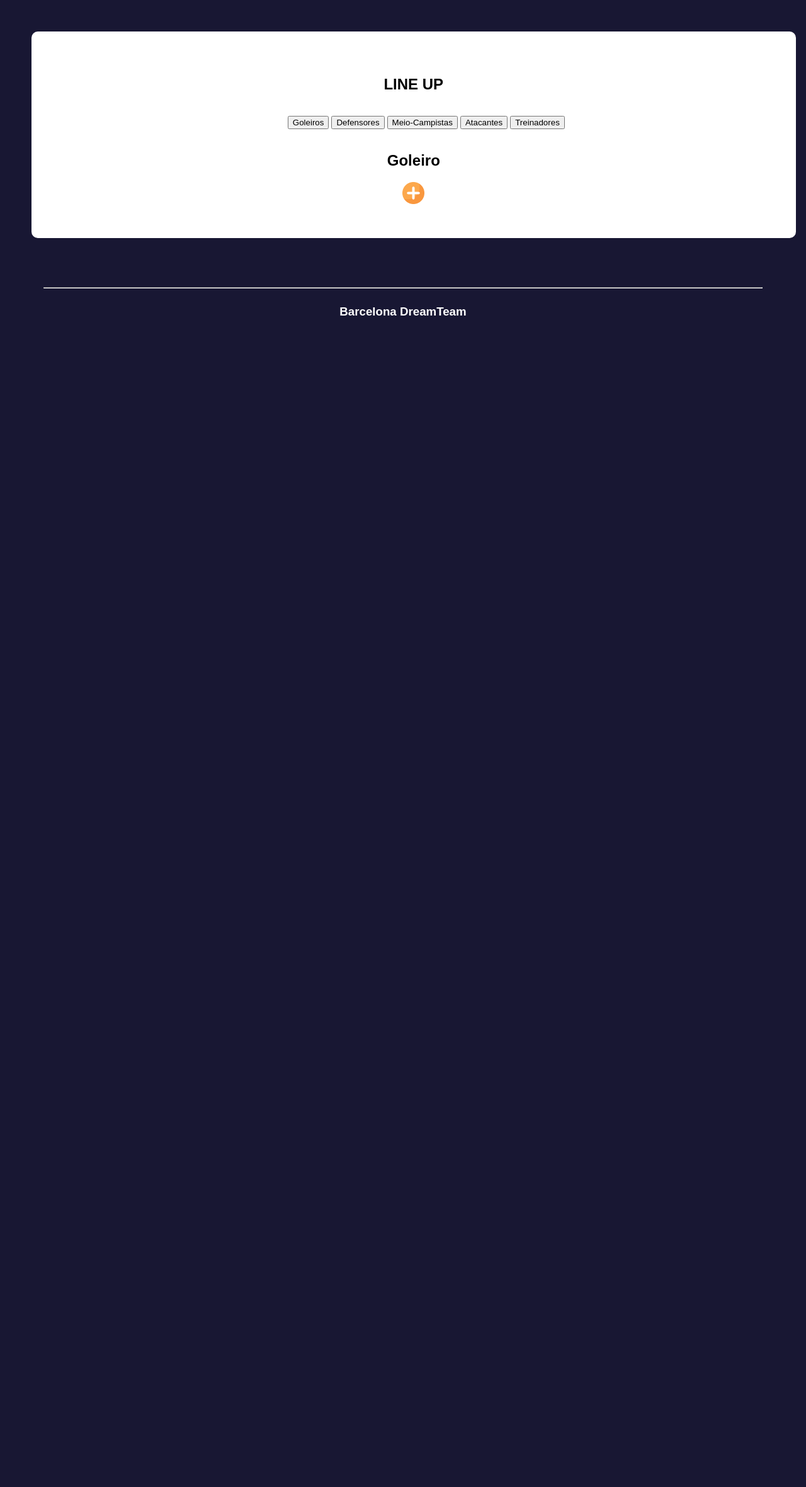
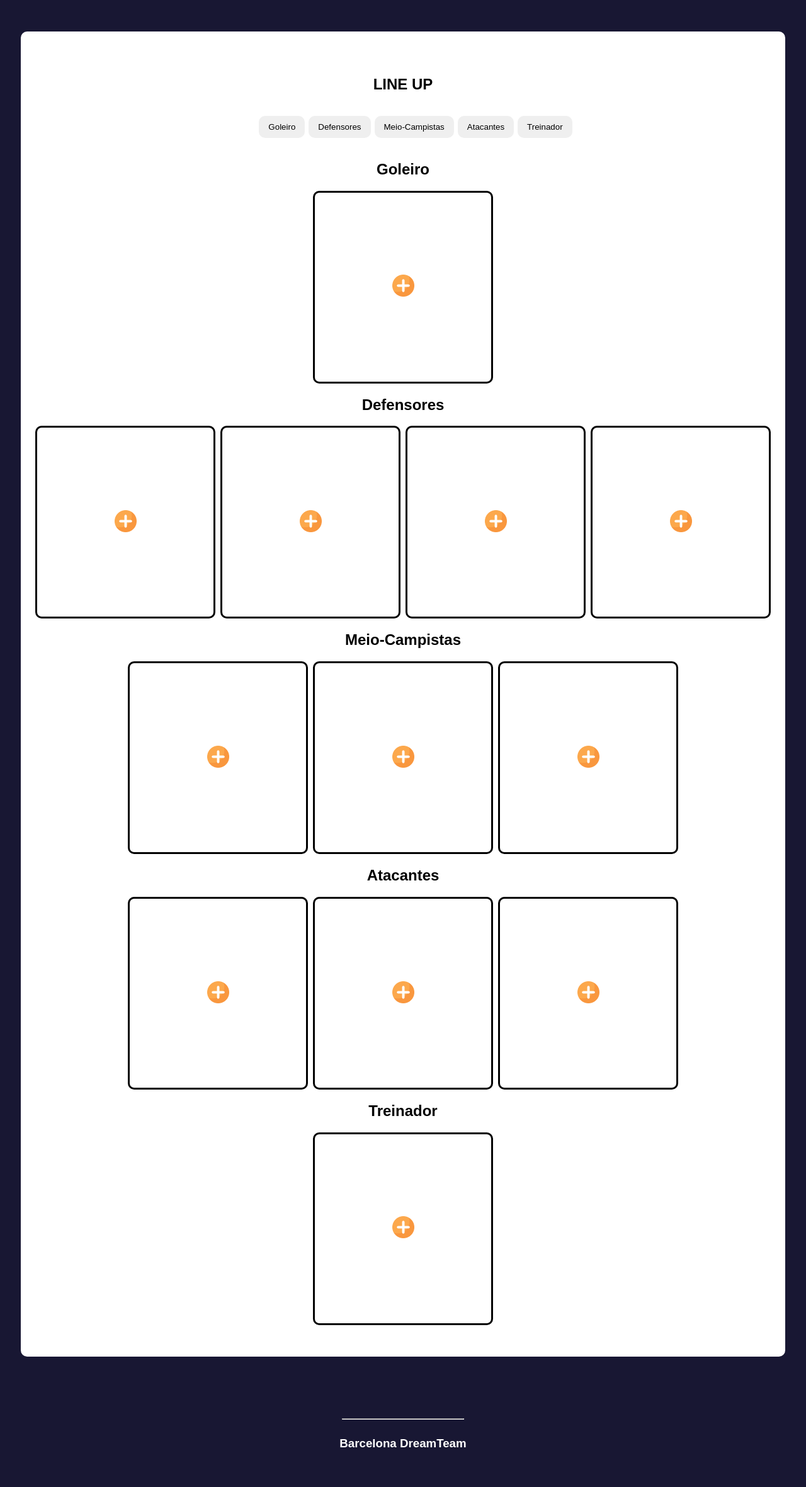
Before and after one commit to JotaJota334/barcelona, a PHP site: page /views/time.html in a window 1280 px wide. Shown: the part 100-2461 px from the top of the page at 63% size. Before the commit the page ends 601 px from the top, so only its background shows below. Run offline with PHP 8.4, Linux system fonts and the light colour scheme.

Commit message:
Tela do LineUp do time finalizada

```diff
--- a/assets/basestyle.css
+++ b/assets/basestyle.css
@@ -3,6 +3,10 @@ body {
     padding: 0;
     font-family: Arial, sans-serif;
     background-color: rgb(24, 23, 51);
+    display: flex;
+    align-items: center;
+    justify-content: center;
+    flex-direction: column;
 }
 
 .navbar {
@@ -11,6 +15,7 @@ body {
     align-items: center;
     background: linear-gradient(90deg, rgb(0, 24, 180) 40%, rgb(75, 12, 122) 48%, rgb(155, 0, 65) 56%, rgb(155, 0, 65) 60%);
     padding: 10px 0;
+    width: 100%;
 }
 
 .navbar img {
@@ -48,6 +53,13 @@ body {
 }
 
 
+.box-time .posicoes ul button{
+    border: none;
+    border-radius: 10px;
+    padding: 10px 15px;
+    margin: 0px 1px;
+}
+
 
 .box-time .posicoes ul{
     list-style: none;
@@ -56,6 +68,64 @@ body {
     align-items: center;
     gap: 4px;
 }
+
+.box-time .posicoes ul a{
+    text-decoration: none;
+    color: rgb(0, 0, 0);
+}
+
+.box-time .box-cards{
+    display: flex;
+    flex-direction: column;
+    align-items: center;
+    justify-content: center;
+}
+
+.box-time .box-cards .cards{
+    border: rgb(0, 0, 0) solid;
+    border-radius: 10px;
+    width: 280px;
+    height: 300px;
+    display: flex;
+    justify-content: center;
+    align-items: center;
+    flex-direction: column;
+}
+
+.box-time .box-cards .cards-goleiro{
+    display: flex;
+    justify-content: center;
+    align-items: center;
+
+}
+
+.box-time .box-cards .cards-defensores{
+    display: flex;
+    justify-content: center;
+    align-items: center;
+    gap: 8px;
+}
+
+.box-time .box-cards .cards-meio-campistas{
+    display: flex;
+    justify-content: center;
+    align-items: center;
+    gap: 8px;
+}
+
+.box-time .box-cards .cards-atacantes{
+    display: flex;
+    justify-content: center;
+    align-items: center;
+    gap: 8px;
+}
+
+.box-time .box-cards .cards-treinador{
+    display: flex;
+    justify-content: center;
+    align-items: center;
+}
+
 
 
 
--- a/views/time.html
+++ b/views/time.html
@@ -27,21 +27,117 @@
 
         <section class="posicoes">
             <ul>
-                <li><button>Goleiros</button></li>
-                <li><button>Defensores</button></li>
-                <li><button>Meio-Campistas</button></li>
-                <li><button>Atacantes</button></li>
-                <li><button>Treinadores</button></li>
+                <li><button><a href="#">Goleiro</a></button></li>
+                <li><button><a href="#">Defensores</a></button></li>
+                <li><button><a href="#">Meio-Campistas</a></button></li>
+                <li><button><a href="#">Atacantes</a></button></li>
+                <li><button><a href="#">Treinador</a></button></li>
             </ul>
         </section>
 
-        <h2>Goleiro</h2>
+
 
         <section class="box-cards">
 
-            <section class="cards">
+            <h2>Goleiro</h2>
 
-                <a href=""><img src="../assets/img/plus.png"></a>
+            <section class="cards-goleiro">
+
+                <section class="cards">
+
+                    <a href=""><img src="../assets/img/plus.png"></a>
+
+                </section>
+
+            </section>
+
+            <h2>Defensores</h2>
+
+            <section class="cards-defensores">
+
+                <section class="cards">
+
+                    <a href=""><img src="../assets/img/plus.png"></a>
+
+                </section>
+
+                <section class="cards">
+
+                    <a href=""><img src="../assets/img/plus.png"></a>
+
+                </section>
+
+                <section class="cards">
+
+                    <a href=""><img src="../assets/img/plus.png"></a>
+
+                </section>
+
+                <section class="cards">
+
+                    <a href=""><img src="../assets/img/plus.png"></a>
+
+                </section>
+
+            </section>
+
+            <h2>Meio-Campistas</h2>
+
+            <section class="cards-meio-campistas">
+
+                <section class="cards">
+
+                    <a href=""><img src="../assets/img/plus.png"></a>
+
+                </section>
+
+                <section class="cards">
+
+                    <a href=""><img src="../assets/img/plus.png"></a>
+
+                </section>
+
+                <section class="cards">
+
+                    <a href=""><img src="../assets/img/plus.png"></a>
+
+                </section>
+
+            </section>
+
+            <h2>Atacantes</h2>
+
+            <section class="cards-atacantes">
+
+                <section class="cards">
+
+                    <a href=""><img src="../assets/img/plus.png"></a>
+
+                </section>
+
+                <section class="cards">
+
+                    <a href=""><img src="../assets/img/plus.png"></a>
+
+                </section>
+
+                <section class="cards">
+
+                    <a href=""><img src="../assets/img/plus.png"></a>
+
+                </section>
+
+            </section>
+
+            <h2>Treinador</h2>
+
+            <section class="cards-treinador">
+
+                <section class="cards">
+
+                    <a href=""><img src="../assets/img/plus.png"></a>
+
+                </section>
 
             </section>
 
```
